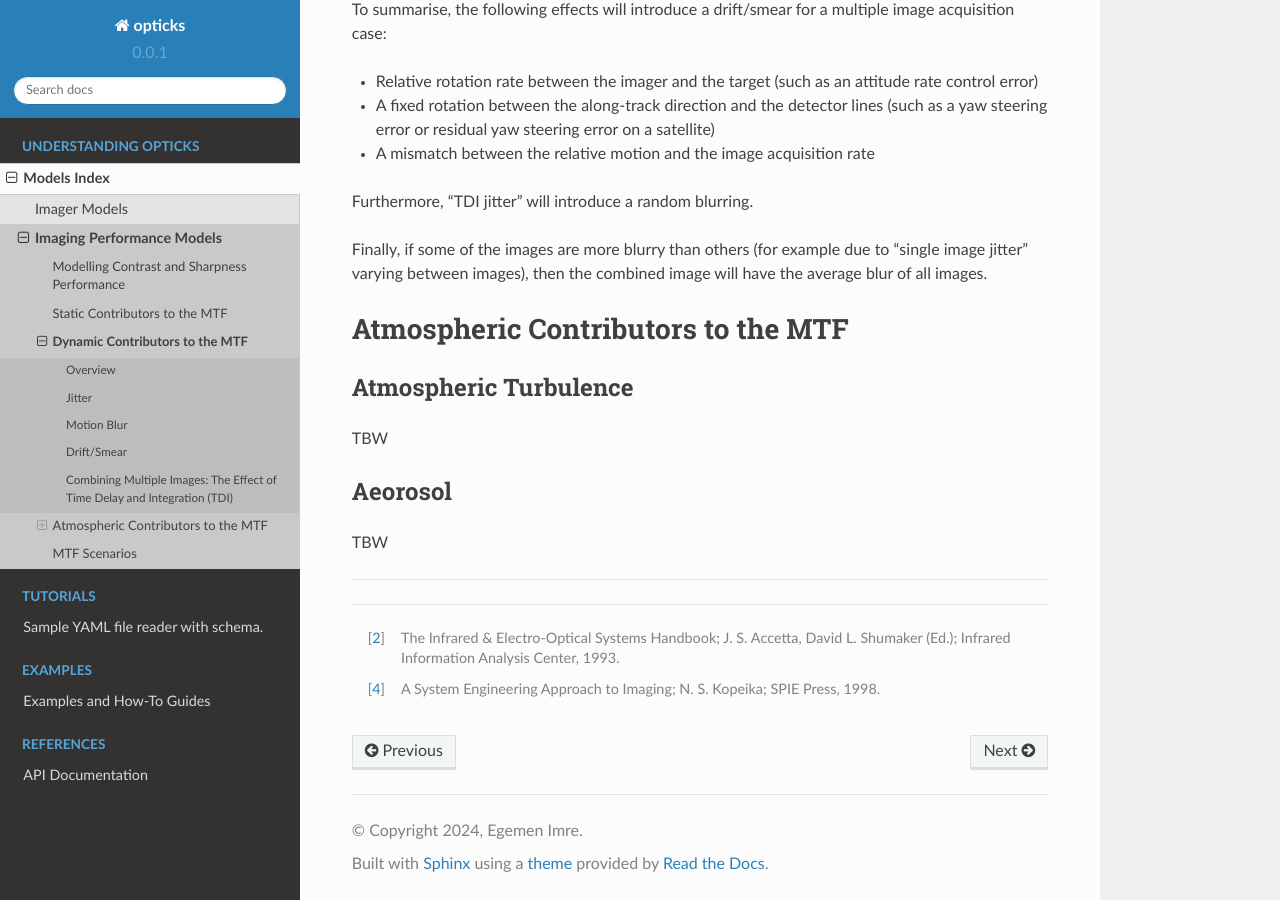
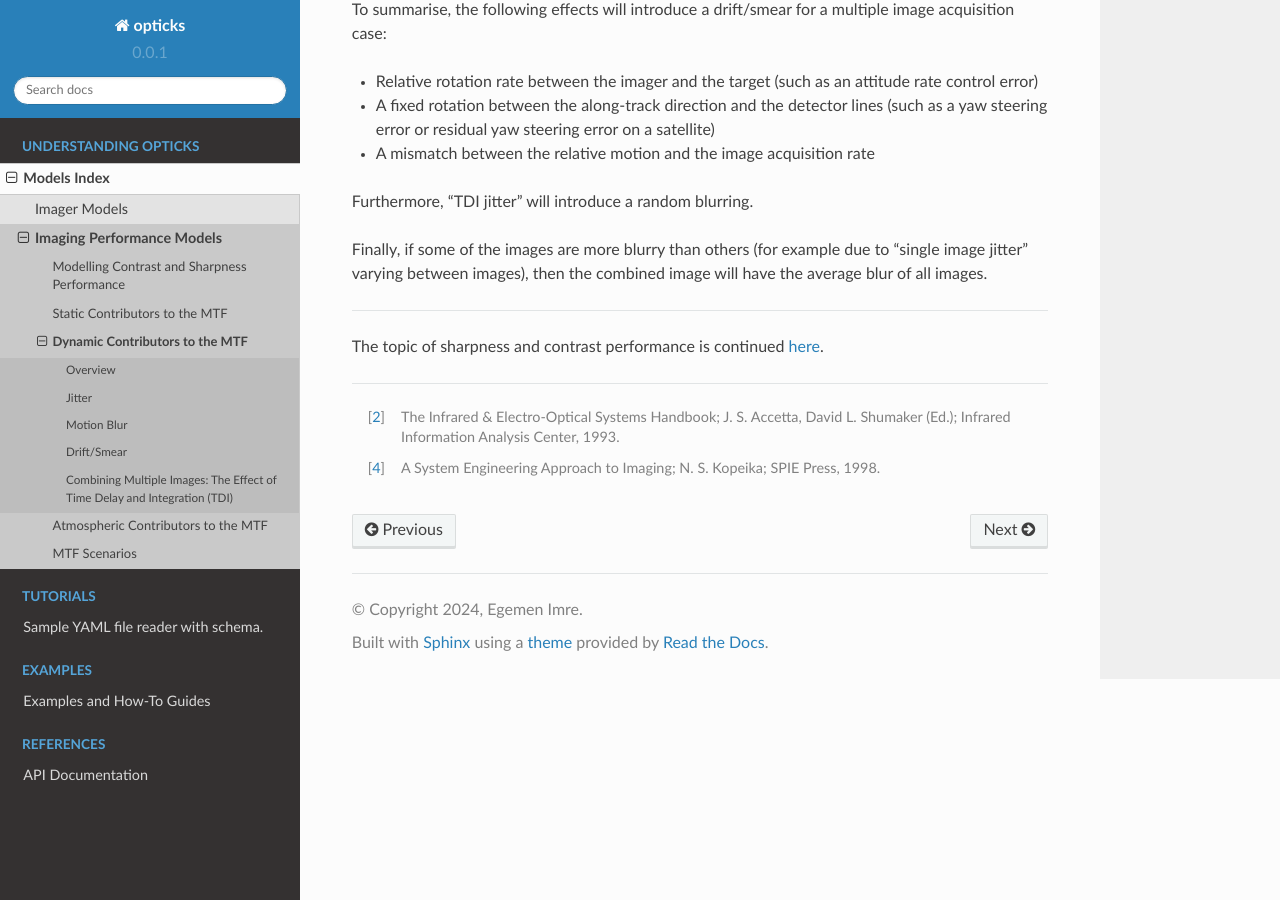
Before and after one commit to egemenimre/opticks, a Sphinx documentation site: the page built from docs/models/sharpness_pt3.md, in a window 1280 px wide and 900 px high, scrolled down 6528 px. Built offline with Sphinx 7.4.7 and the Read the Docs theme 2.0.0, drawn with Linux system fonts in a browser that asks for light colours.

Commit message:
separated the Atmospheric MTF section

```diff
--- a/docs/models/sharpness_pt3.md
+++ b/docs/models/sharpness_pt3.md
@@ -1,6 +1,6 @@
 # Dynamic Contributors to the MTF
 
-The topic of sharpness and contrast performance is continued from [here](sharpness_pt2).
+The topic of sharpness and contrast performance is continued from [here](sharpness_pt2.md).
 
 ## Overview
 
@@ -130,17 +130,9 @@ Furthermore, "TDI jitter" will introduce a random blurring.
 
 Finally, if some of the images are more blurry than others (for example due to "single image jitter" varying between images), then the combined image will have the average blur of all images.
 
-# Atmospheric Contributors to the MTF
+---
 
-## Atmospheric Turbulence
-
-TBW
-
-## Aeorosol
-
-TBW
-
----
+The topic of sharpness and contrast performance is continued [here](sharpness_pt4.md).
 
 [^2]: The Infrared & Electro-Optical Systems Handbook; J. S. Accetta, David L. Shumaker (Ed.); Infrared Information Analysis Center, 1993.
 
```
Also changed, not shown: docs/models/models_index.md (+1 -0 lines), docs/models/sharpness_pt4.md (added, +11 -0 lines).
